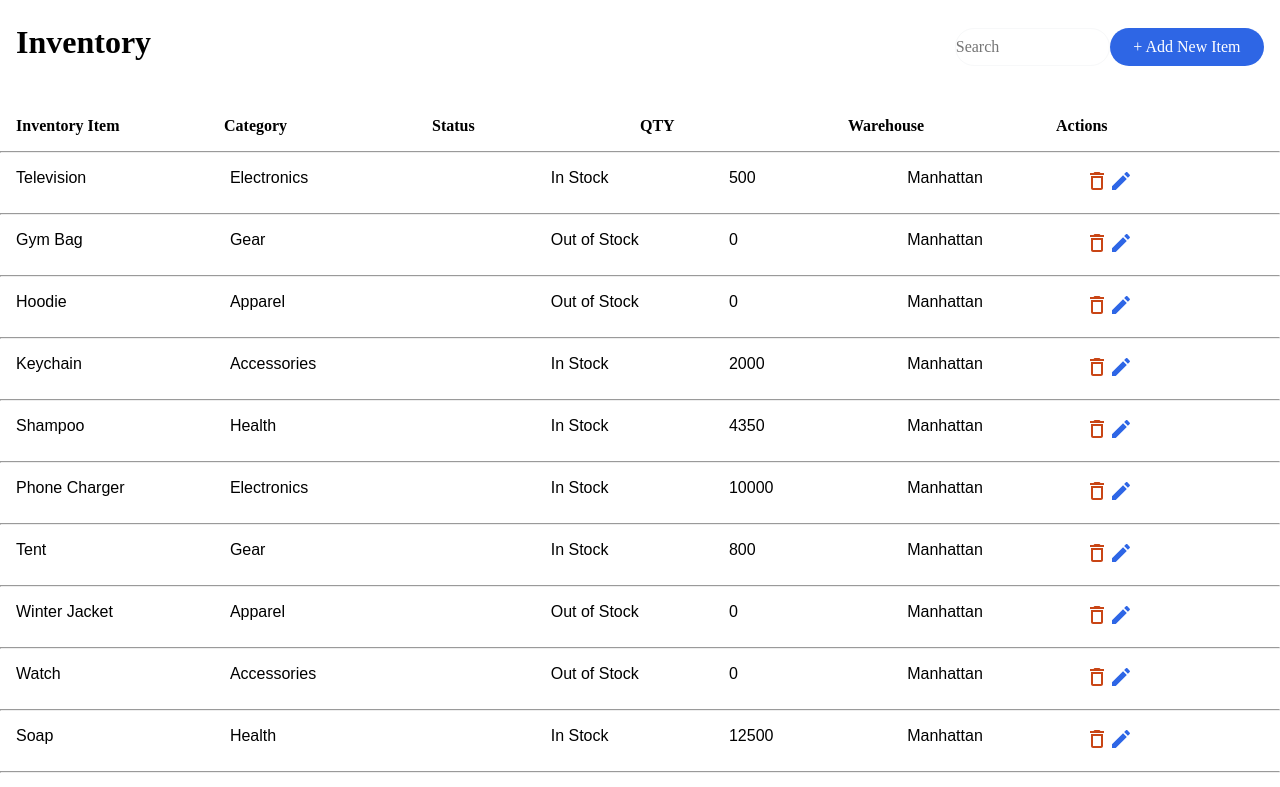
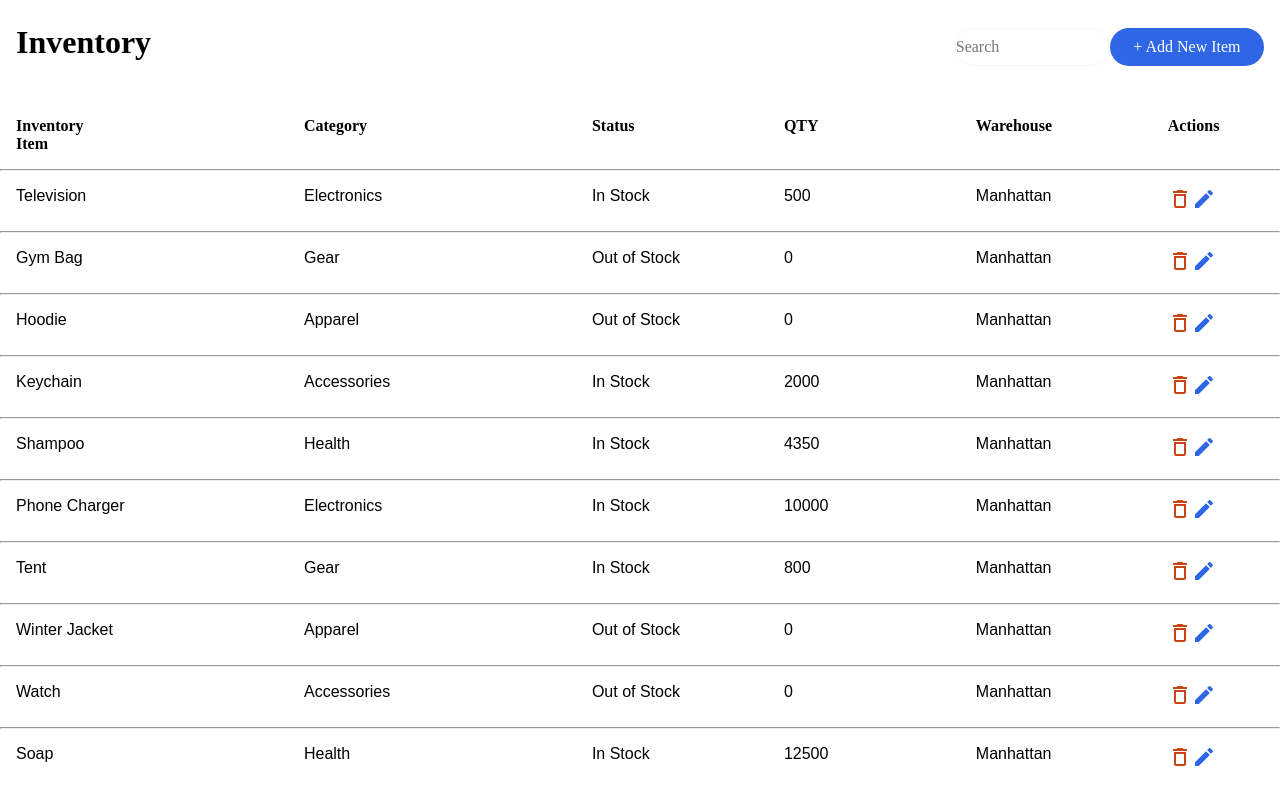
Before and after one commit to hopeaaaa/instock-frontend, a React (Vite) app: page /inventory in a window 1280 px wide. Shown: the top 787 px of the page. Built offline with nearby package versions, Linux system fonts and the light colour scheme; a web font is replaced by a local one.

Commit message:
fix sub header for desktop

```diff
--- a/src/pages/InventoryList/InventoryList.jsx
+++ b/src/pages/InventoryList/InventoryList.jsx
@@ -27,13 +27,23 @@ function InventoryList() {
           <button className="inventory-list__add-button">+ Add New Item</button>
         </div>
       </div>
-      <div className="inventory-list__subheaders">
-        <h4 className="inventory-list__column-header">Inventory Item</h4>
-        <h4 className="inventory-list__column-header">Category</h4>
-        <h4 className="inventory-list__column-header">Status</h4>
-        <h4 className="inventory-list__column-header">QTY</h4>
-        <h4 className="inventory-list__column-header">Warehouse</h4>
+      <div className="inventory-list__item-wrapper">
+      <div className="inventory-list__item inventory-list__item--subheader">
+      <div className="inventory-list__details">
+
+      <div className="inventory-list__detail"> <h4 className="inventory-list__column-header">Inventory Item</h4></div>
+      <div className="inventory-list__detail">   <h4 className="inventory-list__column-header">Category</h4></div>
+      </div>
+      <div className="inventory-list__details">
+      <div className="inventory-list__detail"><h4 className="inventory-list__column-header">Status</h4></div>
+      <div className="inventory-list__detail"><h4 className="inventory-list__column-header">QTY</h4></div>
+      <div className="inventory-list__detail"><h4 className="inventory-list__column-header">Warehouse</h4></div>
+      </div>
+      <div className="inventory-list__actions">
         <h4 className="inventory-list__column-header">Actions</h4>
+        </div>
+      </div>
+
       </div>
       {inventoryList.map((item) => (
         <div className="inventory-list__item-wrapper">
--- a/src/pages/InventoryList/InventoryList.scss
+++ b/src/pages/InventoryList/InventoryList.scss
@@ -51,27 +51,26 @@
     }
   }
 
-  &__subheaders {
-    display: none;
-    padding: 1rem;
-
-    @include tablet {
-      display: flex;
-    }
-  }
 
   &__column-header {
     @include tablet {
       flex-grow: 1;
       flex-basis: 16.7%;
       max-width: 16.7%;
-      justify-content: flex-start;
+
     }
   }
 
   &__item {
     display: flex;
     padding: 1rem;
+    justify-content: space-evenly;
+    &--subheader{
+      display: none;
+      @include tablet{
+        display: flex;
+      }
+    }
   }
 
   &__details {
@@ -81,19 +80,19 @@
     @include tablet {
       display: flex;
       flex-direction: row;
-      // flex-grow: 1;
-      // flex-basis: 33.3%;
-      // max-width: 33.3%;
+      flex-wrap: nowrap;
+      flex-grow: 1;
+      flex-basis: 100%;
+      justify-content: flex-start;
+      width: 100%;
+
     }
   }
 
   &__detail {
     @include tablet {
       display: flex;
-      flex-grow: 1;
-      flex-basis: 16.7%;
-      max-width: 40%;
-      justify-content: flex-start;
+      width: 100%;
     }
   }
 
```
